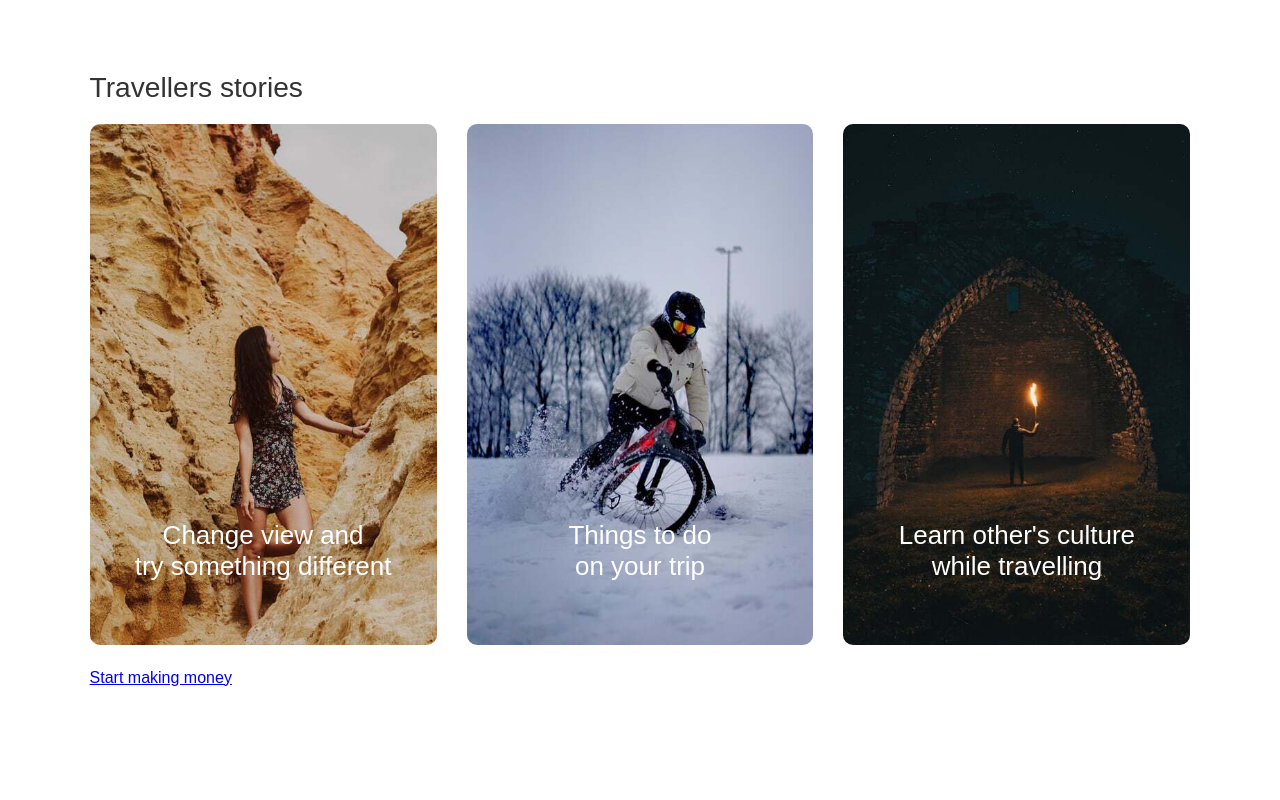
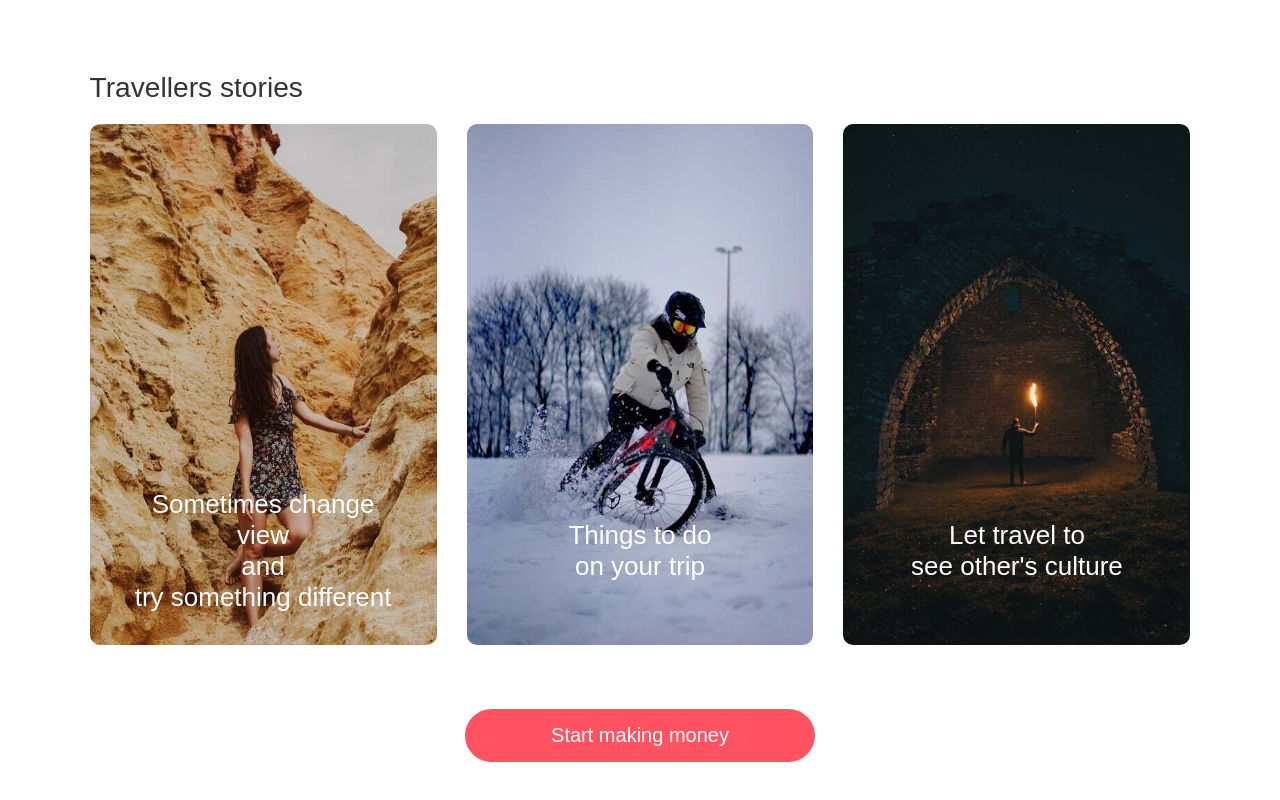
Before and after one commit to Addy-h/house-renting-website, a plain HTML site: page index.html in a window 1280 px wide. Shown: the part 1839-2639 px from the top of the page. Before the commit the page ends 2526 px from the top, so only its background shows below. Drawn offline with Linux system fonts and the light colour scheme.

Commit message:
second commit

```diff
--- a/css/style.css
+++ b/css/style.css
@@ -208,3 +208,17 @@ nav {
     padding-top: 95%;
 
 }
+
+.start-btn {
+    text-decoration: none;
+    background: #ff5361;
+    color: #fff;
+    width: 80%;
+    max-width: 350px;
+    display: block;
+    text-align: center;
+    margin: 60px auto;
+    padding: 15px;
+    border-radius: 30px;
+    font-size: 20px;
+}
--- a/index.html
+++ b/index.html
@@ -97,24 +97,24 @@
             </div>
         </div>
         <div class="cta">
-          <h3>Sharing<br>is Earning Now</h3>
-          <p>Great opportunity to make money by<br> sharing your extra space</p>
-          <a href="#" class="cta-btn">Know More</a>
+            <h3>Sharing<br>is Earning Now</h3>
+            <p>Great opportunity to make money by<br> sharing your extra space</p>
+            <a href="#" class="cta-btn">Know More</a>
         </div>
 
         <h2 class="sub-title">Travellers stories</h2>
         <div class="stories">
             <div>
-                <img src="img/story1.jpg" >
-                <p>Change view and <br> try something different</p>
+                <img src="img/story1.jpg">
+                <p>Sometimes change view<br> and <br> try something different</p>
             </div>
             <div>
-                <img src="img/story3..jpg" >
+                <img src="img/story3..jpg">
                 <p>Things to do<br> on your trip</p>
             </div>
             <div>
-                <img src="img/story4..jpg" >
-                <p>Learn other's culture<br> while travelling</p>
+                <img src="img/story4..jpg">
+                <p>Let travel to<br> see other's culture</p>
             </div>
         </div>
 
```
